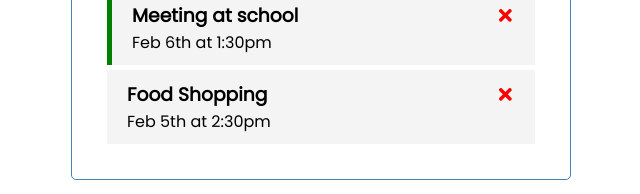
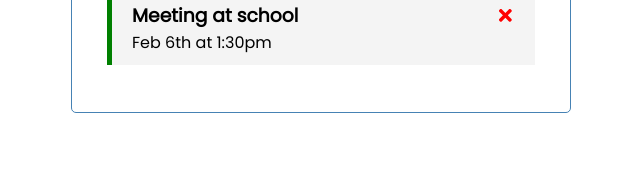
Before and after one commit to blakeneely/tasktracker, a React (Create React App) app: page / in a window 1280 px wide. Shown: the part 217-411 px from the top of the page, without its empty margins (319-959 px from the left). Built offline with nearby package versions, Linux system fonts and the light colour scheme; data requests are answered from the project's data file.

Commit message:
added Delete request

```diff
--- a/db.json
+++ b/db.json
@@ -11,12 +11,6 @@
       "text": "Meeting at school",
       "day": "Feb 6th at 1:30pm",
       "reminder": true
-    },
-    {
-      "id": 3,
-      "text": "Food Shopping",
-      "day": "Feb 5th at 2:30pm",
-      "reminder": false
     }
   ]
 }
--- a/src/App.js
+++ b/src/App.js
@@ -34,7 +34,11 @@
   };
 
   //Delete Task
-  const deleteTask = (id) => {
+  const deleteTask = async (id) => {
+    await fetch(`http://localhost:5000/tasks/${id}`, {
+      method: 'DELETE',
+    });
+
     setTasks(tasks.filter((task) => task.id !== id));
   };
 
```
Also changed, not shown: 1 other file (tests, documents, lock files or other folders).
